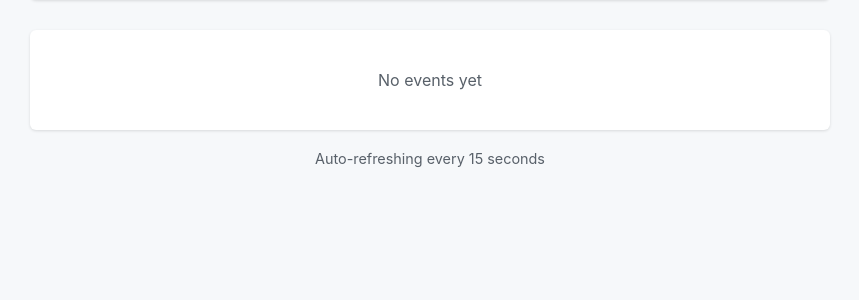
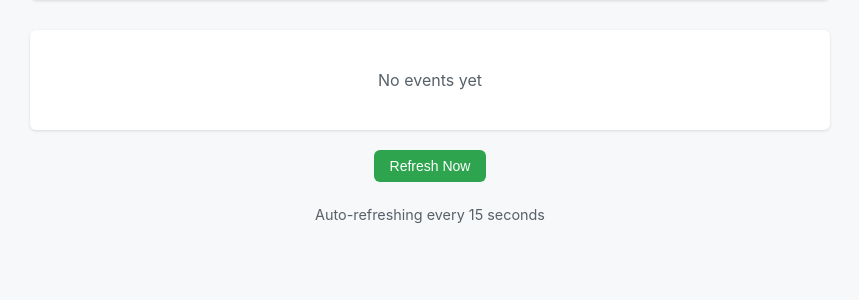
Before and after one commit to veerendra4401/webhook-repo, a Flask app: page / in a window 1280 px wide. Shown: the part 99-399 px from the top of the page, without its empty margins (210-1069 px from the left). Run offline with Flask 2, Linux system fonts and the light colour scheme; data that the repository does not hold is empty.

Commit message:
feat: Add manual refresh button to events dashboard

```diff
--- a/templates/index.html
+++ b/templates/index.html
@@ -100,6 +100,20 @@
             font-size: 0.9em;
             margin-top: 20px;
         }
+        .refresh-button {
+            background-color: #2ea44f;
+            color: white;
+            border: none;
+            padding: 8px 16px;
+            border-radius: 6px;
+            cursor: pointer;
+            font-size: 14px;
+            margin-bottom: 10px;
+            transition: background-color 0.2s;
+        }
+        .refresh-button:hover {
+            background-color: #2c974b;
+        }
     </style>
 </head>
 <body>
@@ -110,7 +124,8 @@
         <div class="no-events">Loading events...</div>
     </div>
     <div class="refresh-info">
-        Auto-refreshing every 15 seconds
+        <button onclick="fetchEvents()" class="refresh-button">Refresh Now</button>
+        <p>Auto-refreshing every 15 seconds</p>
     </div>
 
     <script>
@@ -122,9 +137,8 @@
                 year: 'numeric',
                 hour: 'numeric',
                 minute: '2-digit',
-                hour12: true,
-                timeZone: 'Asia/Kolkata'
-            }) + ' IST';
+                hour12: true
+            });
         }
 
         function getEventTypeClass(action) {
```
